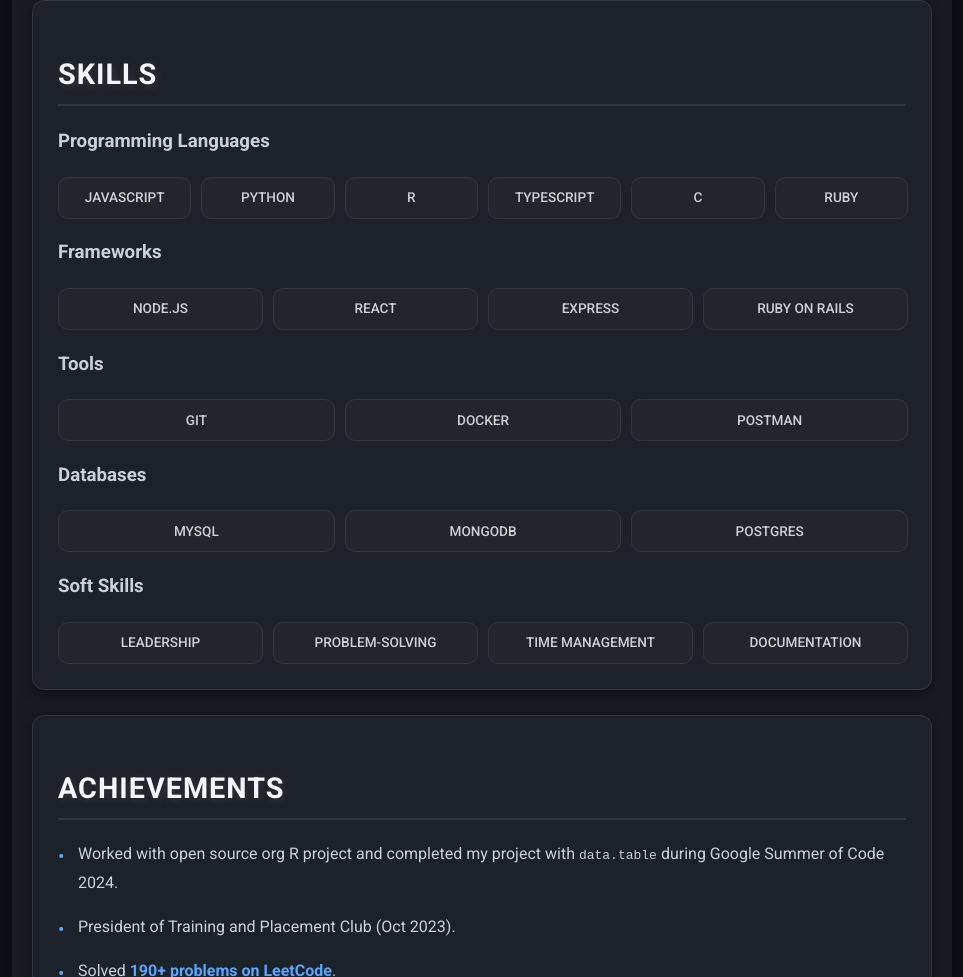
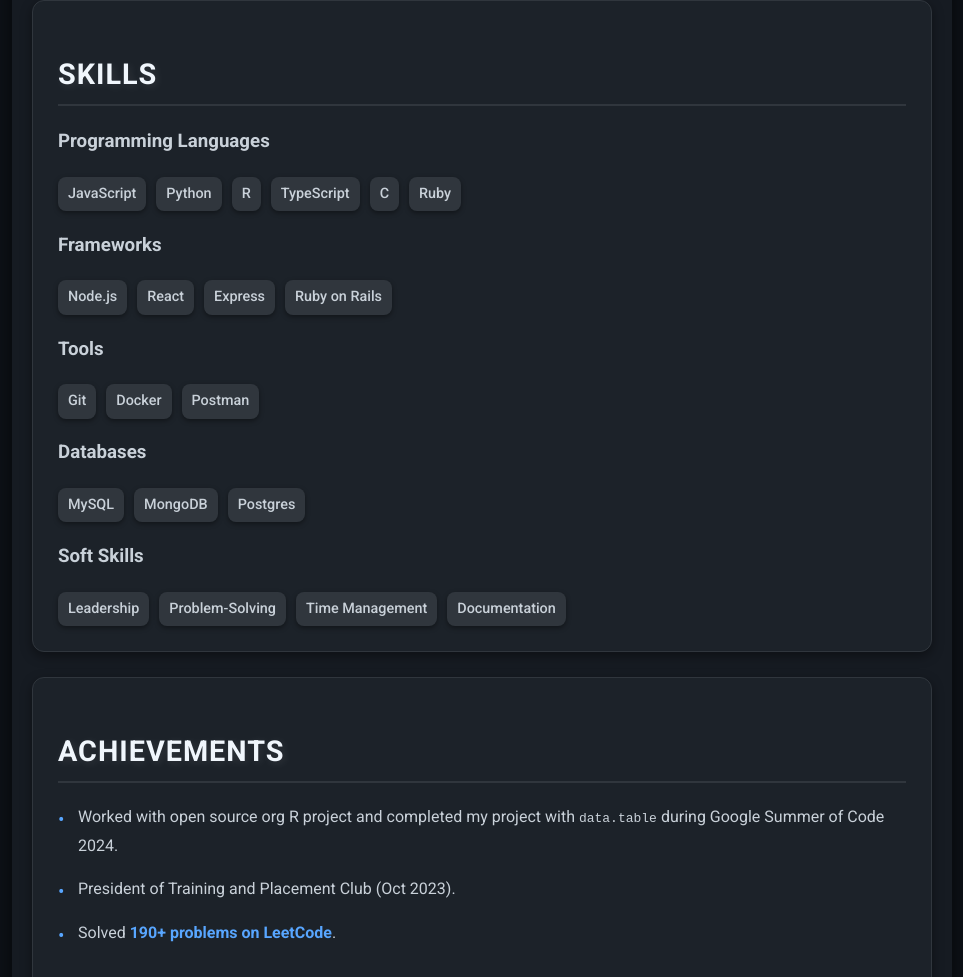
Before and after one commit to NitishJha22/cv, a plain HTML site: page index.html in a window 1280 px wide. Shown: the part 2293-3270 px from the top of the page, without its empty margins (158-1121 px from the left). Drawn offline with Linux system fonts and the light colour scheme.

Commit message:
style change

```diff
--- a/style.css
+++ b/style.css
@@ -160,27 +160,19 @@ em {
 /* Skills Grid */
 
 .skills-grid {
-  display: grid;
-  grid-template-columns: repeat(auto-fit, minmax(120px, 1fr)); /* Uniform column size */
-  gap: 12px; /* Consistent spacing between badges */
-  margin-top: 15px;
+  display: flex;
+  flex-wrap: wrap;
+  gap: 10px;
 }
 
 .skill-badge {
-  background-color: #21262d; /* Flat, professional background */
-  color: #c9d1d9; /* Subtle grey text */
-  width: 100%; /* Ensure badges take up full width of the grid column */
-  height: 40px; /* Fixed height for consistency */
-  display: flex; /* Use flexbox for centering */
-  justify-content: center; /* Center text horizontally */
-  align-items: center; /* Center text vertically */
-  border-radius: 10px; /* Rounded edges */
-  font-size: 0.85rem; /* Standardized font size */
-  font-weight: 500; /* Medium font weight */
-  text-transform: uppercase; /* All caps for professionalism */
-  box-shadow: none; /* No unnecessary shadows */
-  border: 1px solid #30363d; /* Subtle border for clean separation */
-  transition: transform 0.2s ease, background-color 0.2s ease; /* Smooth hover effect */
+  background-color: #30363d; /* Dark grey */
+  color: #c9d1d9; /* Light grey */
+  padding: 5px 10px;
+  border-radius: 8px;
+  font-size: 0.9rem;
+  font-weight: 500;
+  box-shadow: 0px 2px 5px rgba(0, 0, 0, 0.4);
 }
 
 .skill-badge:hover {
```
